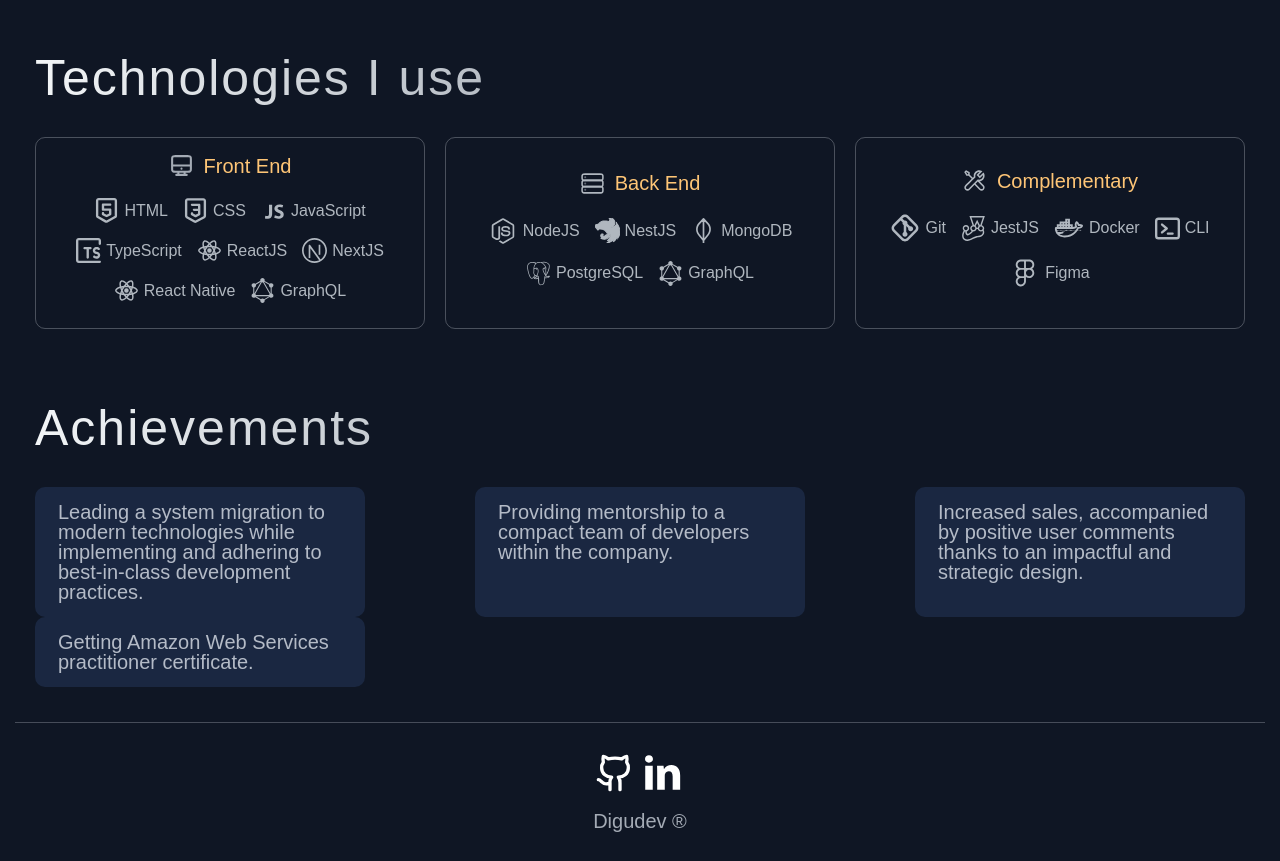
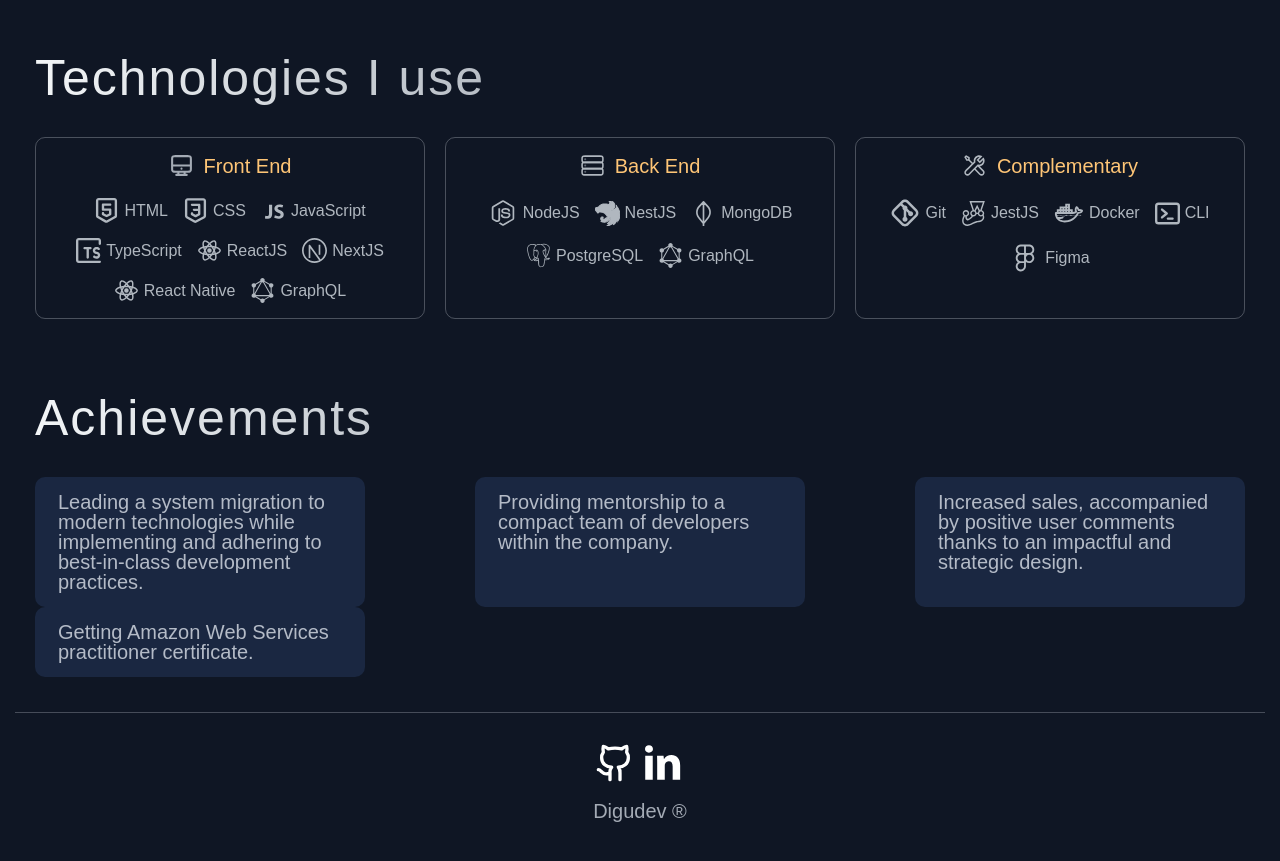
Before and after one commit to DiegoEDG/portfolio, a Next.js app: page / in a window 1280 px wide. Shown: the part 2400-3261 px from the top of the page. Built offline with nearby package versions, Linux system fonts and the light colour scheme; a web font is replaced by a local one.

Commit message:
STYLES: Update tech card

```diff
--- a/src/components/TechStack.module.css
+++ b/src/components/TechStack.module.css
@@ -7,7 +7,7 @@
 	border: 1px solid #b0b7bf5e;
 	padding: 15px;
 	overflow: hidden;
-	justify-content: center;
+	justify-content: start;
 	align-content: center;
 }
 .titleContainer {
@@ -32,7 +32,6 @@
 	align-content: center;
 	gap: 15px;
 	max-width: 100%;
-	margin-bottom: 10px;
 	align-self: center;
 }
 .techItem {
```
